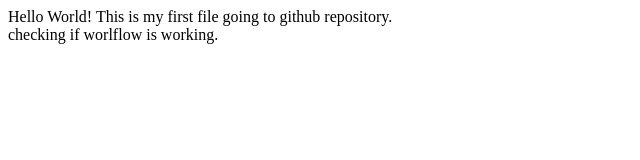
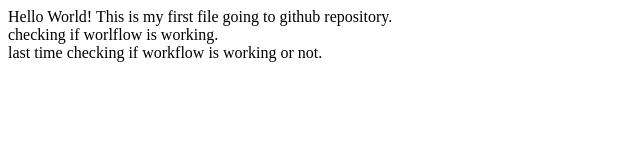
Before and after one commit to zuhaib-ali/Bootcam2020, a plain HTML site: page index.html in a window 1280 px wide. Shown: the whole page, without its empty margins (0-640 px from the left). Drawn offline with Linux system fonts and the light colour scheme.

Commit message:
second testing workflot

```diff
--- a/index.html
+++ b/index.html
@@ -8,7 +8,9 @@
 <body>
     <div>
         Hello World! This is my first file going to github repository.<br>
-        checking if worlflow is working.
+        checking if worlflow is working.<br>
+        last time checking if workflow is working or not.
+
     </div>
 </body>
 </html>
```
